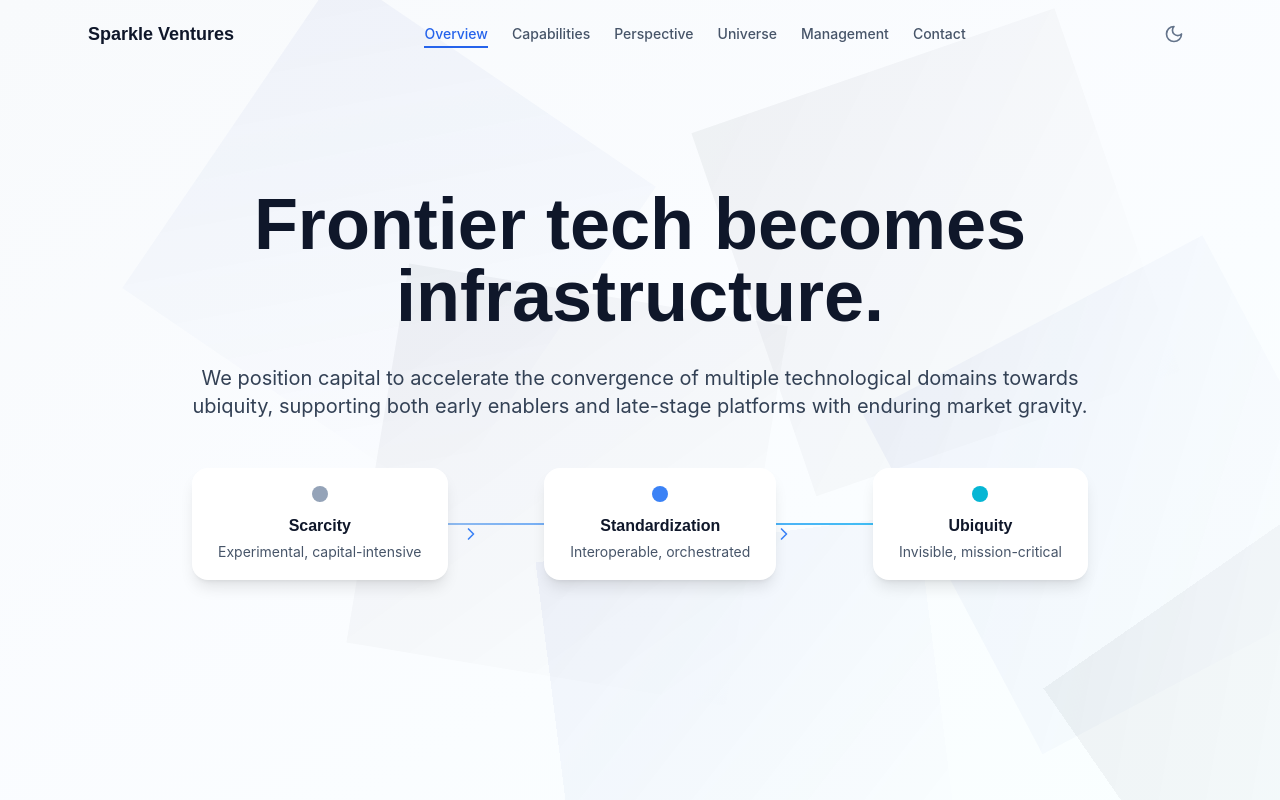
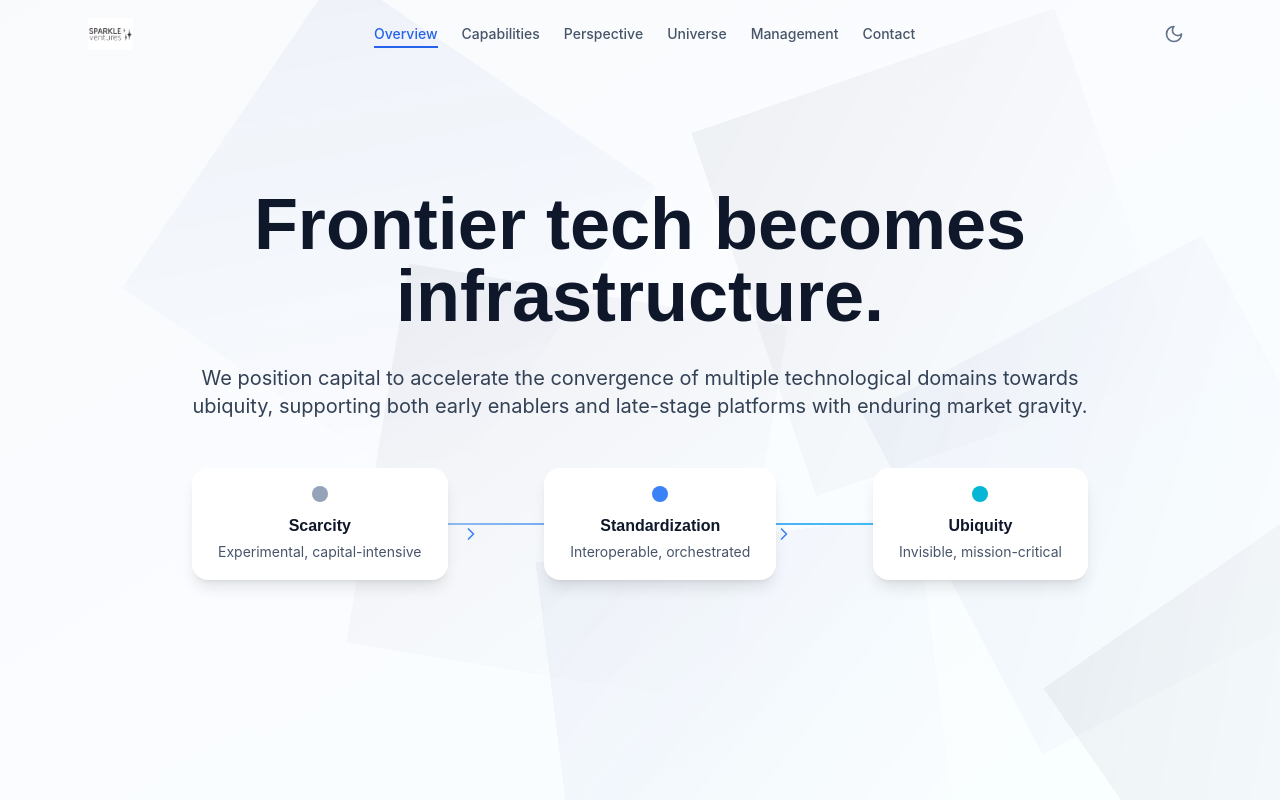
Before and after one commit to thsvc/sparkle-static, a React (Vite) app: page / in a window 1280 px wide. Shown: the top 800 px of the page. Built offline with nearby package versions, Linux system fonts and the light colour scheme.

Commit message:
Update App.jsx

```diff
--- a/src/App.jsx
+++ b/src/App.jsx
@@ -187,13 +187,22 @@ const Header = ({ sections, activeSection, scrollToSection }) => {
       />
       <div className="relative max-w-6xl mx-auto px-6 py-4">
         <div className="flex items-center justify-between">
-          <motion.div
+          <motion.button
+            type="button"
+            onClick={() => window.scrollTo({ top: 0, behavior: 'smooth' })}
             initial={{ opacity: 0, x: -10 }}
             animate={{ opacity: 1, x: 0 }}
-            className="text-lg font-bold font-grotesk text-slate-900 dark:text-white"
+            className="flex items-center"
+            aria-label="Sparkle Ventures – Home"
           >
-            Sparkle Ventures
-          </motion.div>
+            <img
+              src={import.meta.env.BASE_URL + 'images/logo-sparkle.png'}
+              alt="Sparkle Ventures"
+              className="h-7 w-auto md:h-8"
+              decoding="async"
+              loading="eager"
+            />
+          </motion.button>
 
           <nav className="hidden md:flex items-center gap-6 text-sm">
             {sections.map(({ id, label }) => (
```
